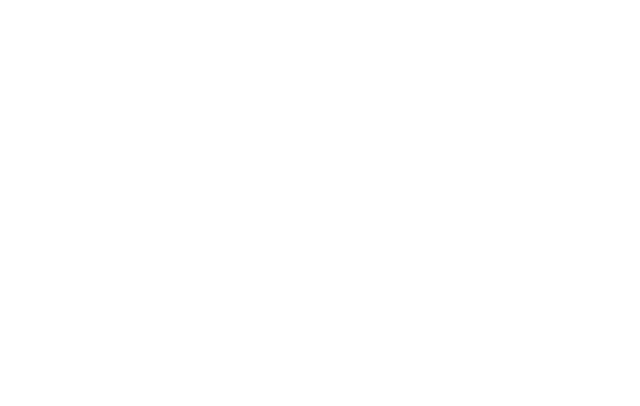
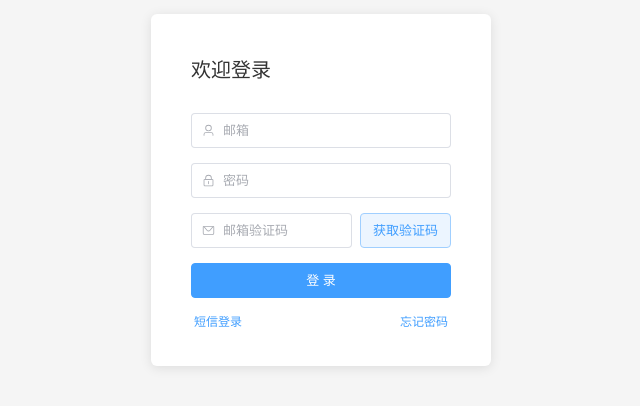
Before and after one commit to Glimound/mini-bom-frontend, a Vue app: page /login in a window 1280 px wide. Shown: the part 210-616 px from the top of the page, without its empty margins (319-959 px from the left). Built offline with nearby package versions, Linux system fonts and the light colour scheme.

Commit message:
完成login ui开发；优化toolbar及navmenu布局

```diff
--- a/package.json
+++ b/package.json
@@ -9,6 +9,7 @@
     "preview": "vite preview"
   },
   "dependencies": {
+    "@element-plus/icons-vue": "^2.3.1",
     "@vue/reactivity": "^3.4.27",
     "@vue/shared": "^3.4.27",
     "axios": "^1.7.2",
--- a/src/App.vue
+++ b/src/App.vue
@@ -7,5 +7,7 @@
 </template>
 
 <style>
-
+body {
+  margin: 0px
+}
 </style>
--- a/src/components/TheNavMenu.vue
+++ b/src/components/TheNavMenu.vue
@@ -2,7 +2,7 @@
   <div class="navigation">
     <el-menu :default-active="currentRoute" :router="true">
       <el-menu-item index="/">
-        <span>test1</span>
+        <span>Part管理</span>
       </el-menu-item>
       <el-sub-menu index="/test">
         <template #title>
@@ -38,18 +38,18 @@
   }
 
   .el-menu-item {
-    i {
-      margin-right: 10px;
-    }
+    height: 40px;
   }
 
-  .el-submenu {
-    i {
-      margin-right: 10px;
+  .el-sub-menu {
+    height: 40px;
+
+    .el-sub-menu__title {
+      height: 40px;
     }
 
     .el-menu-item {
-      margin-left: 10px;
+      height: 40px;
     }
   }
 }
--- a/src/components/TheToolbar.vue
+++ b/src/components/TheToolbar.vue
@@ -1,6 +1,10 @@
 <template>
   <div class="toolbar">
-    <p>testtest</p>
+    <div class="logo"></div>
+    <div class="auth-management">
+      <span>username</span>
+      <span>logout</span>
+    </div>
   </div>
 </template>
 
@@ -13,19 +17,25 @@
   width: 100%;
   height: 50px;
   display: flex;
-    justify-content: center;
-    align-items: center;
+  justify-content: space-between;
   box-shadow: 0px 2px 4px rgba(0, 0, 0, 0.05);
   z-index: 20;
   position: fixed;
   top: 0px;
   background-color: white;
 
-    p {
-      font-size: 20px;
-      letter-spacing: 2px;
-      color: #666666;
-      font-weight: bold;
+  .auth-management {
+    width: 80px;
+    display: flex;
+    flex-direction: column;
+    justify-content: space-around;
+    margin: 8px 20px 8px 0px;
+
+    span {
+      text-align: center;
+      font-size: 10pt;
+      color: #222226;
+    }
   }
 }
 </style>
--- a/src/main.js
+++ b/src/main.js
@@ -2,10 +2,12 @@
 import { createPinia } from 'pinia'
 
 import ElementPlus from 'element-plus'
+import * as ElementPlusIconsVue from '@element-plus/icons-vue'
 import App from './App.vue'
 import router from './router'
 
 import 'element-plus/dist/index.css'
+
 
 const app = createApp(App)
 
@@ -13,4 +15,8 @@
 app.use(router)
 app.use(ElementPlus)
 
+for (const [key, component] of Object.entries(ElementPlusIconsVue)) {
+    app.component(key, component)
+  }
+
 app.mount('#app')
--- a/src/views/LoginPage.vue
+++ b/src/views/LoginPage.vue
@@ -1,11 +1,309 @@
 <template>
-
+  <div class="form-container">
+    <el-form :model="loginForm">
+      <p>欢迎登录</p>
+      <el-alert v-if="error" :title="errorMessage" type="error" show-icon :closable="false" />
+      <el-form-item>
+        <el-input
+          class="input"
+          v-model="loginForm.account"
+          type="text"
+          :placeholder="accountPlaceholder"
+          :prefix-icon="User"
+        />
+      </el-form-item>
+      <el-form-item>
+        <el-input
+          class="input"
+          v-model="loginForm.password"
+          type="password"
+          placeholder="密码"
+          show-password
+          :prefix-icon="Lock"
+        />
+      </el-form-item>
+      <el-form-item>
+        <el-input
+          class="input"
+          v-model="loginForm.code"
+          type="text"
+          :placeholder="codePlaceholder"
+          :prefix-icon="Message"
+          style="width: 62%;"
+        />
+        <el-button
+          class="button-get-code"
+          type="primary"
+          plain
+          @click="getCode"
+          :disabled="getCodeDisabled"
+          :loading="getCodeLoading"
+        >
+          {{ getCodeDesc }}
+        </el-button>
+      </el-form-item>
+      <el-form-item>
+        <el-button class="button-login" type="primary" @click="login">登 录</el-button>
+      </el-form-item>
+      <el-form-item>
+        <div class="toggle-area">
+          <el-button @click="toggleChange" class="button-text" type="primary" link>{{ loginTypeButtonText }}</el-button>
+          <el-button class="button-text" type="primary" link>忘记密码</el-button>
+        </div>
+      </el-form-item>
+    </el-form>
+  </div>
 </template>
 
 <script setup>
+import { ref, computed } from 'vue';
+import { User, Lock, Message } from '@element-plus/icons-vue'
 
+const loginForm = ref({
+  account: '',
+  password: '',
+  code: ''
+})
+const emailLoginToggle = ref(true)
+const emailGetCodeDisabled = ref(false)
+const phoneGetCodeDisabled = ref(false)
+const emailGetCodeLoading = ref(false)
+const phoneGetCodeLoading = ref(false)
+const accountPlaceholder = ref('邮箱')
+const codePlaceholder = ref('邮箱验证码')
+const loginTypeButtonText = ref('短信登录')
+const emailGetCodeCountDown = ref(0)
+const phoneGetCodeCountDown = ref(0)
+const error = ref(false)
+const errorMessage = ref("")
+let emailGetCodeTimer = null
+let phoneGetCodeTimer = null
+
+const getCodeDesc = computed(() => {
+  if (emailLoginToggle.value) {
+    return (emailGetCodeCountDown.value == 0) ? '获取验证码' : `${emailGetCodeCountDown.value}秒后重发`
+  } else {
+    return (phoneGetCodeCountDown.value == 0) ? '获取验证码' : `${phoneGetCodeCountDown.value}秒后重发`
+  }
+})
+
+const getCodeDisabled = computed(() => {
+  if (emailLoginToggle.value && emailGetCodeDisabled.value) {
+    return true
+  } else if (!emailLoginToggle.value && phoneGetCodeDisabled.value) {
+    return true
+  } else {
+    return false
+  }
+})
+
+const getCodeLoading = computed(() => {
+  if (emailLoginToggle.value && emailGetCodeLoading.value) {
+    return true
+  } else if (!emailLoginToggle.value && phoneGetCodeLoading.value) {
+    return true
+  } else {
+    return false
+  }
+})
+
+function toggleChange() {
+  emailLoginToggle.value = !emailLoginToggle.value
+  error.value = false
+  if (emailLoginToggle.value == true) {
+    accountPlaceholder.value = "邮箱"
+    codePlaceholder.value = "邮箱验证码"
+    loginTypeButtonText.value = "短信登录"
+  } else {
+    accountPlaceholder.value = "手机号"
+    codePlaceholder.value = "短信验证码"
+    loginTypeButtonText.value = "邮箱登录"
+  }
+}
+
+function getCode() {
+  if (emailLoginToggle.value) {
+    // check
+    if (!loginForm.value.account) {
+      error.value = true
+      errorMessage.value = "邮箱不能为空"
+      return
+    }
+    if (!loginForm.value.password) {
+      error.value = true
+      errorMessage.value = "密码不能为空"
+      return
+    }
+
+    // set status
+    error.value = false
+    emailGetCodeDisabled.value = true
+    emailGetCodeLoading.value = true
+
+    // get code
+
+    // set text
+    emailGetCodeLoading.value = false
+    emailGetCodeCountDown.value = 60
+    emailGetCodeTimer = setInterval(() => {
+      emailGetCodeCountDown.value -= 1
+      if (emailGetCodeCountDown.value <= 0) {
+        clearInterval(emailGetCodeTimer)
+        emailGetCodeTimer = null
+        emailGetCodeDisabled.value = false
+      }
+    }, 1000)
+  } else {
+    // check
+    if (!loginForm.value.account) {
+      error.value = true
+      errorMessage.value = "手机号不能为空"
+      return
+    }
+    if (!loginForm.value.password) {
+      error.value = true
+      errorMessage.value = "密码不能为空"
+      return
+    }
+
+    // set status
+    error.value = false
+    phoneGetCodeDisabled.value = true
+    phoneGetCodeLoading.value = true
+
+    // get code
+
+    // set text
+    phoneGetCodeLoading.value = false
+    phoneGetCodeCountDown.value = 60
+    phoneGetCodeTimer = setInterval(() => {
+      phoneGetCodeCountDown.value -= 1
+      if (phoneGetCodeCountDown.value <= 0) {
+        clearInterval(phoneGetCodeTimer)
+        phoneGetCodeTimer = null
+        phoneGetCodeDisabled.value = false
+      }
+    }, 1000)
+  }
+}
+
+function login() {
+  if (emailLoginToggle.value) {
+    // check
+    if (!loginForm.value.account) {
+      error.value = true
+      errorMessage.value = "邮箱不能为空"
+      return
+    }
+    if (!loginForm.value.password) {
+      error.value = true
+      errorMessage.value = "密码不能为空"
+      return
+    }
+    if (!loginForm.value.code) {
+      error.value = true
+      errorMessage.value = "验证码不能为空"
+      return
+    }
+
+    // set status
+    error.value = false
+
+    // get code
+
+    // commit
+
+  } else {
+    // check
+    if (!loginForm.value.account) {
+      error.value = true
+      errorMessage.value = "手机号不能为空"
+      return
+    }
+    if (!loginForm.value.password) {
+      error.value = true
+      errorMessage.value = "密码不能为空"
+      return
+    }
+    if (!loginForm.value.code) {
+      error.value = true
+      errorMessage.value = "验证码不能为空"
+      return
+    }
+
+    // set status
+    error.value = false
+
+    // get code
+
+    // commit
+  }
+}
 </script>
 
 <style lang="scss">
+.form-container {
+  display: flex;
+  justify-content: center;
+  align-items: center;
+  height: 100vh;
+  background-color: #f5f5f5;
 
+  .el-form {
+    width: 260px;
+    padding: 20px 40px 20px 40px;
+    background: white;
+    border-radius: 6px;
+    box-shadow: 0 2px 12px rgba(0,0,0,0.1);
+
+    .el-form-item {
+      margin-top: 15px;
+      margin-bottom: 15px;
+
+      .button-login {
+        font-size: 13px;
+        width: 100%;
+        height: 35px;
+      }
+
+      .button-get-code {
+        font-size: 13px;
+        width: 35%;
+        height: 35px;
+        margin-left: auto;
+      }
+
+      .button-text {
+        font-size: 12px;
+      }
+    }
+
+    .toggle-area {
+      display: flex;
+      width: 100%;
+      justify-content: space-between;
+    }
+
+    p {
+      color: #000000cc;
+      font-size: 20px;
+      text-align: left;
+      margin-bottom: 30px;
+    }
+
+    .el-alert {
+      height: 35px;
+      margin-top: -10px;
+
+      :first-child {
+        font-size: 13px;
+      }
+    }
+
+    .input {
+      font-size: 13px;
+      height: 35px;
+    }
+  }
+}
 </style>
```
Also changed, not shown: 1 other file (tests, documents, lock files or other folders). Lines whose indentation alone changed are shown as unchanged.
